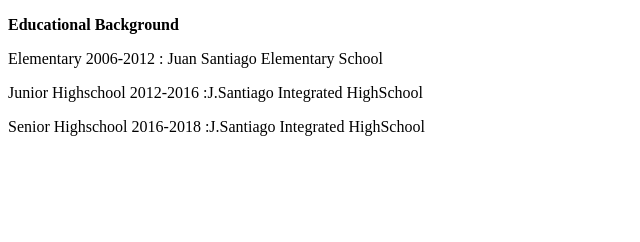
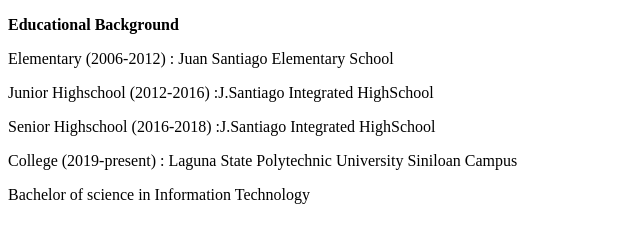
Before and after one commit to Johnmarkguerrero/ITEL203, a plain HTML site: page index.html in a window 1280 px wide. Shown: the part 124-366 px from the top of the page, without its empty margins (0-640 px from the left). Drawn offline with Linux system fonts and the light colour scheme.

Commit message:
Update index.html

```diff
--- a/index.html
+++ b/index.html
@@ -16,6 +16,8 @@
 <br> <br>
 <head> <b> Educational Background </b><head>
 <body>
-<p>Elementary 2006-2012                 : Juan Santiago Elementary School</p>
-<p>Junior Highschool  2012-2016       :J.Santiago Integrated HighSchool</p>
-<p>Senior Highschool  2016-2018       :J.Santiago Integrated HighSchool</p>
+<p>Elementary (2006-2012)                 : Juan Santiago Elementary School</p>
+<p>Junior Highschool  (2012-2016)       :J.Santiago Integrated HighSchool</p>
+<p>Senior Highschool  (2016-2018)       :J.Santiago Integrated HighSchool</p>
+<p>College  (2019-present)              : Laguna State Polytechnic University Siniloan Campus </p>
+                     <p>                  Bachelor of science in Information Technology </p>
```
